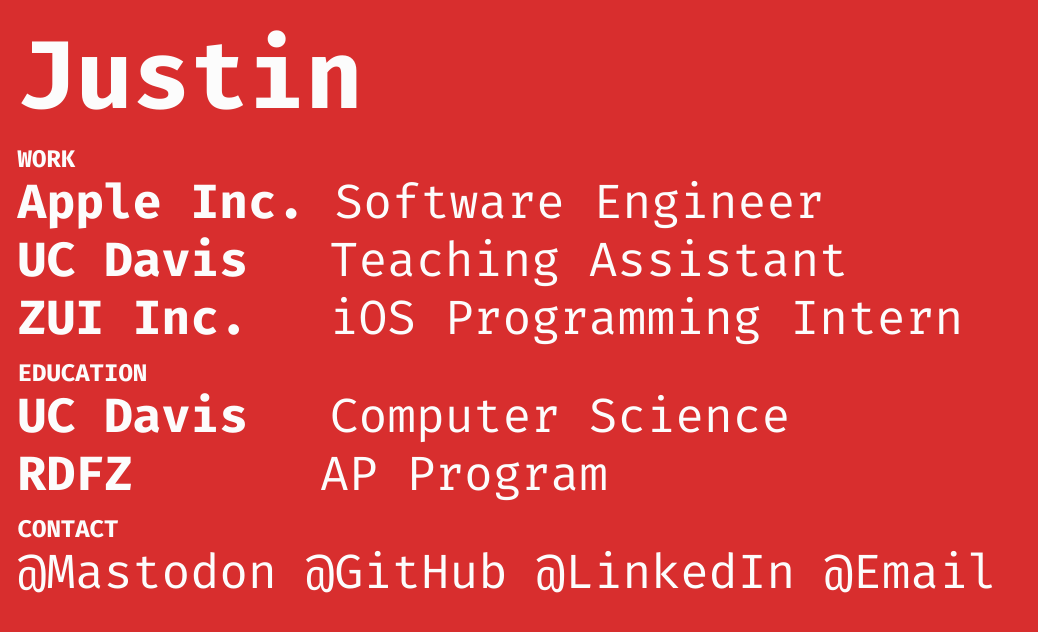
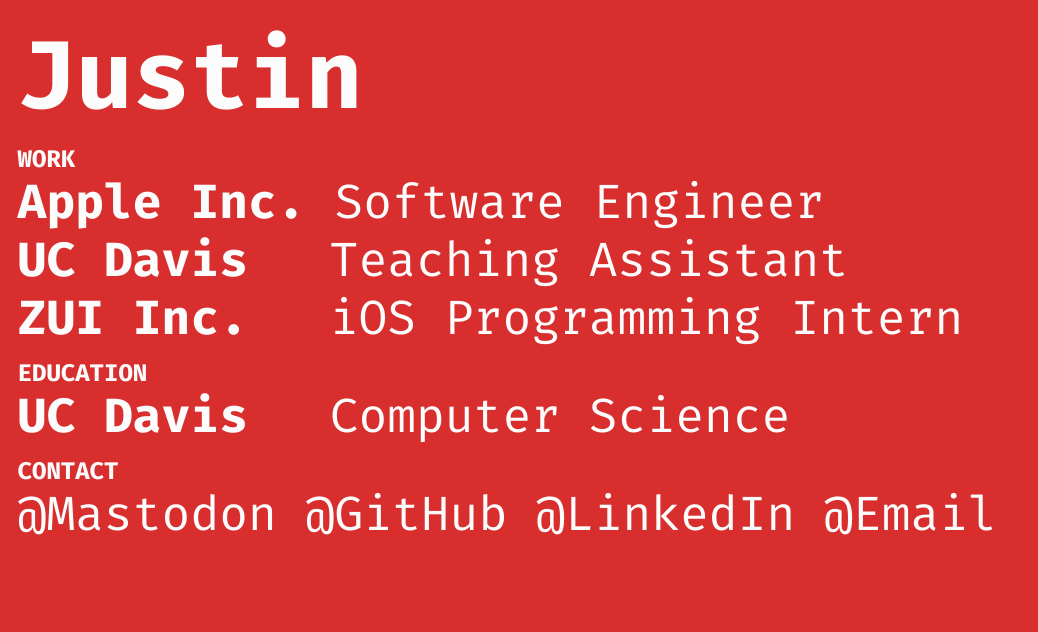
Before and after one commit to JustinJiaDev/Website, a plain HTML site: page index.html in a window 1280 px wide. Shown: the whole page, without its empty margins (0-1038 px from the left). Drawn offline with Linux system fonts and the light colour scheme.

Commit message:
Update index.html

```diff
--- a/index.html
+++ b/index.html
@@ -28,8 +28,7 @@
   <h2>EDUCATION</h2>
   <p>
     <a href="https://www.cs.ucdavis.edu"><b>UC Davis</b> &ensp; Computer Science</a>
-    <br>
-    <a href="http://icc.rdfz.cn/sy/english/home/"><b>RDFZ</b> &ensp; &ensp; &ensp; AP Program</a>
+
   </p>
   <h2>CONTACT</h2>
   <p>
```
